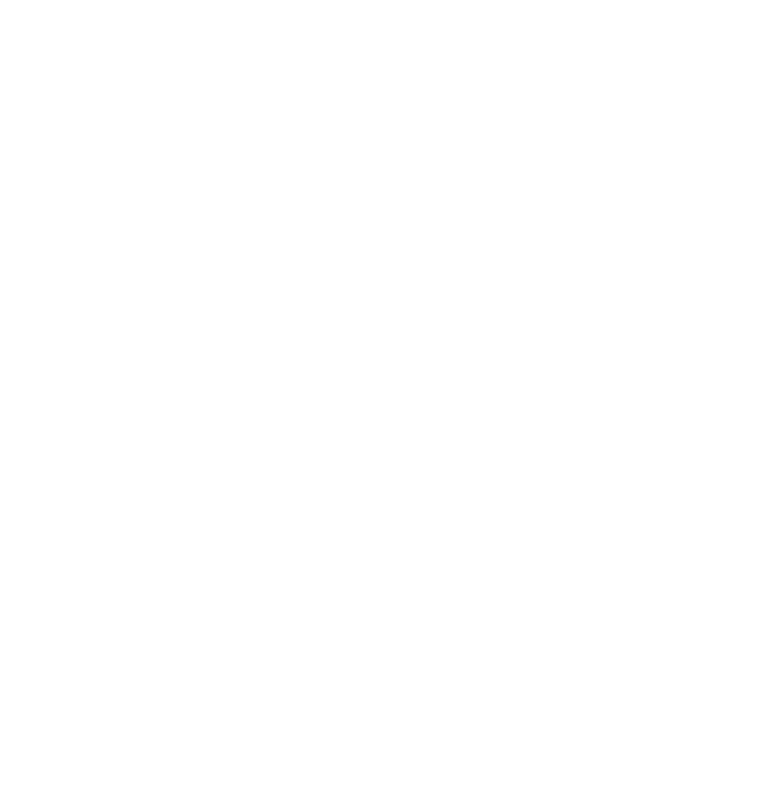
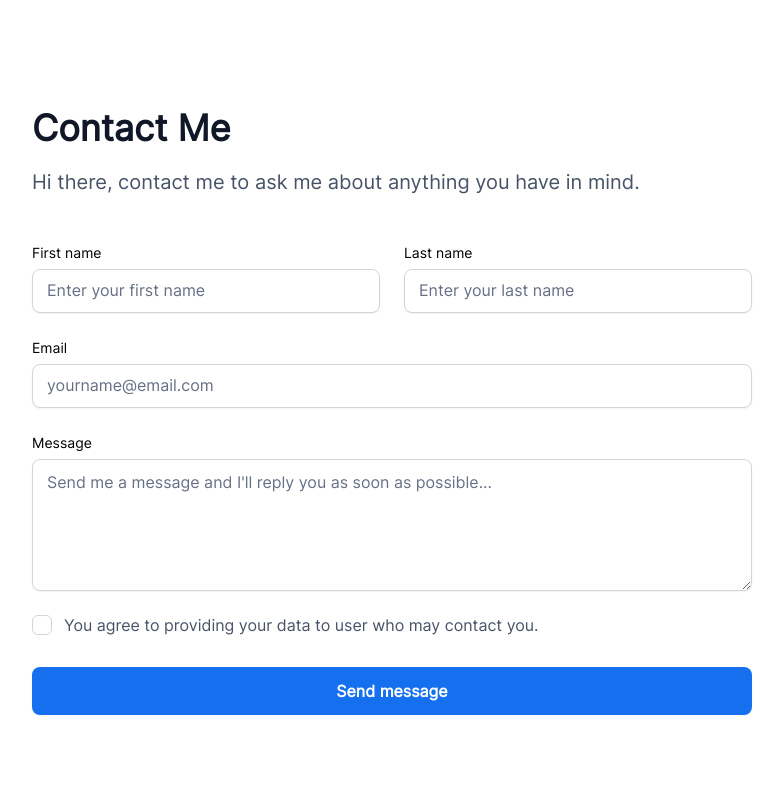
Before and after one commit to Dimeygee/HNGprofile-task, a React (Create React App) app: page /contact in a window 1280 px wide. Before the commit this address had no page. Shown: the top 800 px of the page, without its empty margins (248-1031 px from the left). Built offline with nearby package versions, Linux system fonts and the light colour scheme.

Commit message:
added route to the contact page

```diff
--- a/src/App.js
+++ b/src/App.js
@@ -1,6 +1,6 @@
 import './App.css';
 import { BrowserRouter, Routes , Route } from "react-router-dom"
-//import { Contact } from './pages/contact';
+import { Contact } from './pages/contact';
 import { Profile } from './pages/profile';
 
 
@@ -12,6 +12,7 @@
         <BrowserRouter>
           <Routes>
             <Route path="/"  element={<Profile />} />
+            <Route path="/contact"  element={<Contact />} />
           </Routes>
         </BrowserRouter>
       </div>
```
